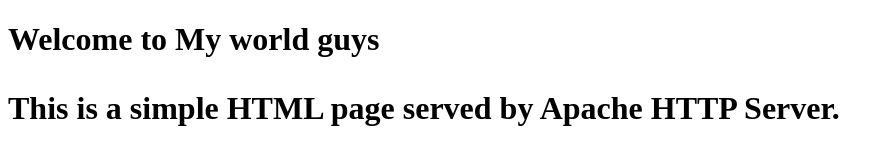
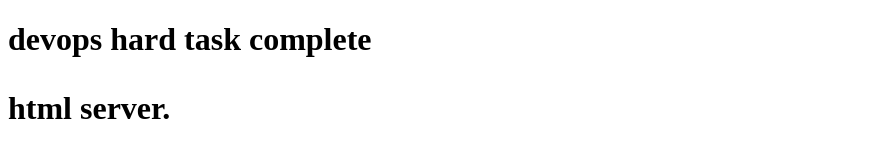
Before and after one commit to shaik-karimulla-001/projectgit, a plain HTML site: page index.html in a window 1280 px wide. Shown: the whole page, without its empty margins (0-894 px from the left). Drawn offline with Linux system fonts and the light colour scheme.

Commit message:
Update index.html

```diff
--- a/index.html
+++ b/index.html
@@ -1,10 +1,10 @@
 <!DOCTYPE html>
 <html>
 <head>
-    <title>welocme to my world guys</title>
+    <title>devops hard task complete</title>
 </head>
 <body>
-        <h1>Welcome to My world guys<h1>
-    <p>This is a simple HTML page served by Apache HTTP Server.</p>
+        <h1>devops hard task complete<h1>
+    <p>html server.</p>
 </body>
 </html>
```
